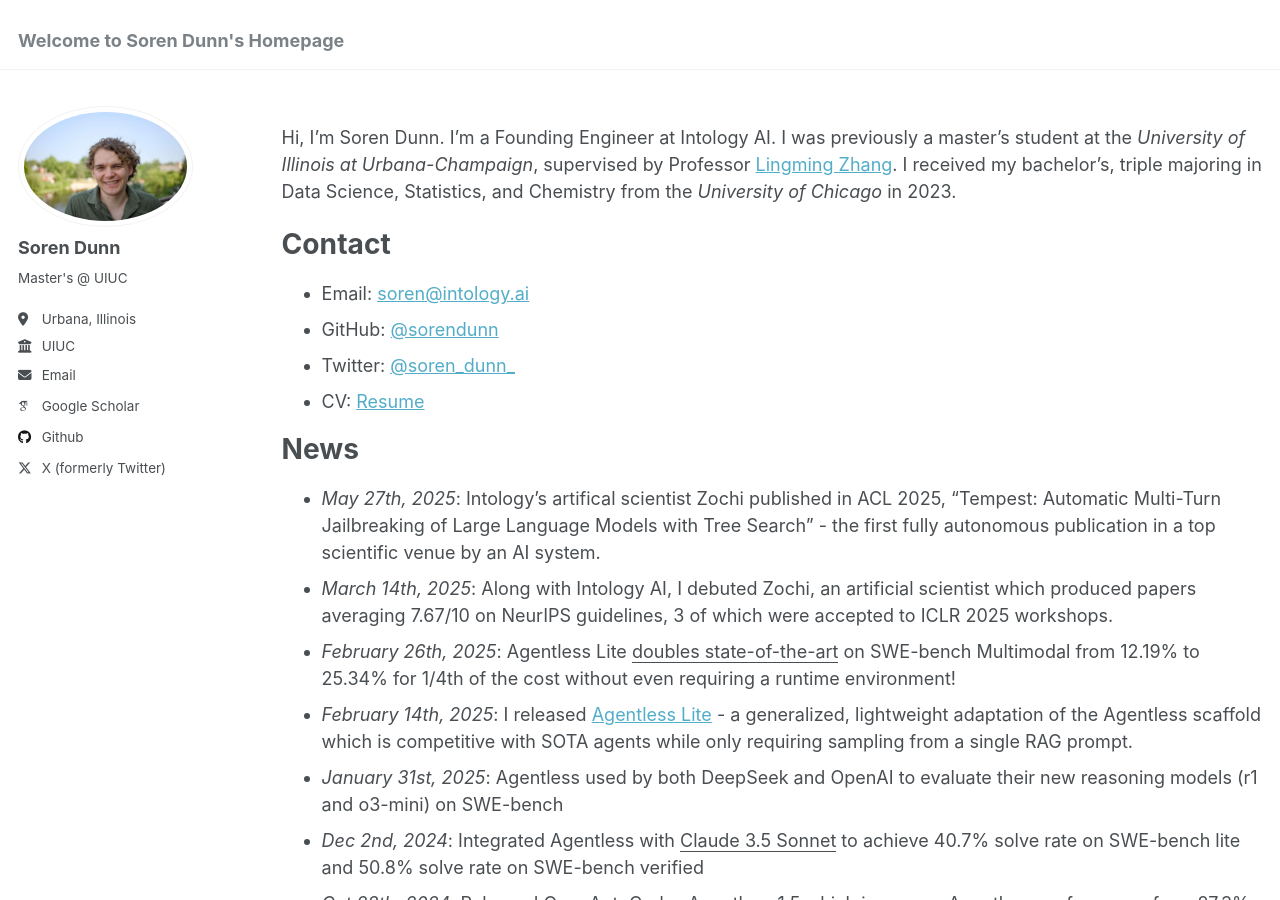
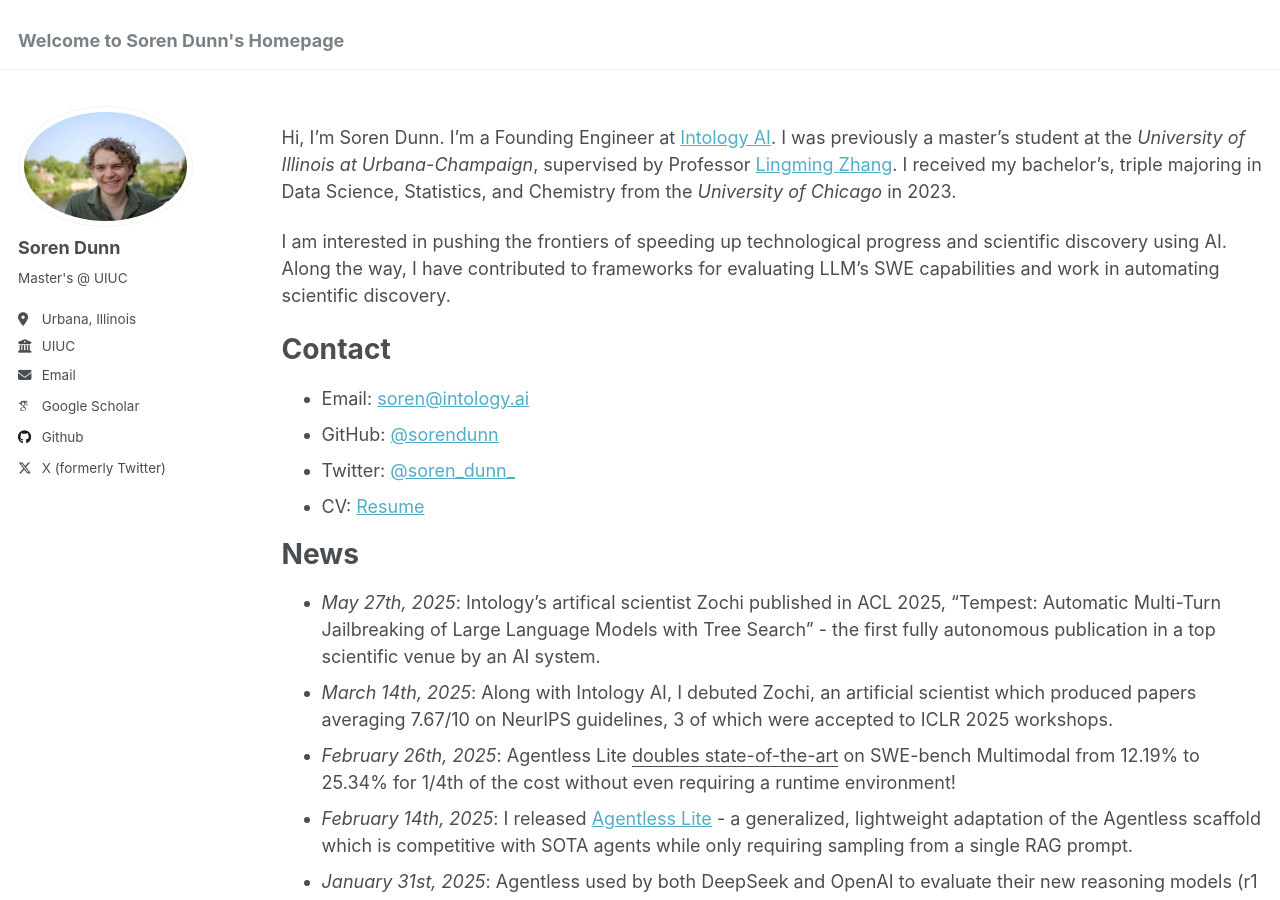
Before and after one commit to sorendunn/sorendunn.github.io, a Jekyll site: the page built from _pages/about.md, in a window 1280 px wide and 900 px high. Built offline with Jekyll 4.4.1, drawn with Linux system fonts in a browser that asks for light colours; some web fonts are replaced.

Commit message:
updated about me

```diff
--- a/_pages/about.md
+++ b/_pages/about.md
@@ -9,7 +9,9 @@ redirect_from:
 
 {% include base_path %}
 
-Hi, I'm Soren Dunn. I'm a Founding Engineer at Intology AI. I was previously a master's student at the *University of Illinois at Urbana-Champaign*, supervised by Professor [Lingming Zhang](https://lingming.cs.illinois.edu/index.html). I received my bachelor's, triple majoring in Data Science, Statistics, and Chemistry from the *University of Chicago* in 2023.
+Hi, I'm Soren Dunn. I'm a Founding Engineer at [Intology AI](https://www.intology.ai). I was previously a master's student at the *University of Illinois at Urbana-Champaign*, supervised by Professor [Lingming Zhang](https://lingming.cs.illinois.edu/index.html). I received my bachelor's, triple majoring in Data Science, Statistics, and Chemistry from the *University of Chicago* in 2023.
+
+I am interested in pushing the frontiers of speeding up technological progress and scientific discovery using AI. Along the way, I have contributed to frameworks for evaluating LLM's SWE capabilities and work in automating scientific discovery.
 
 Contact
 =====
```
